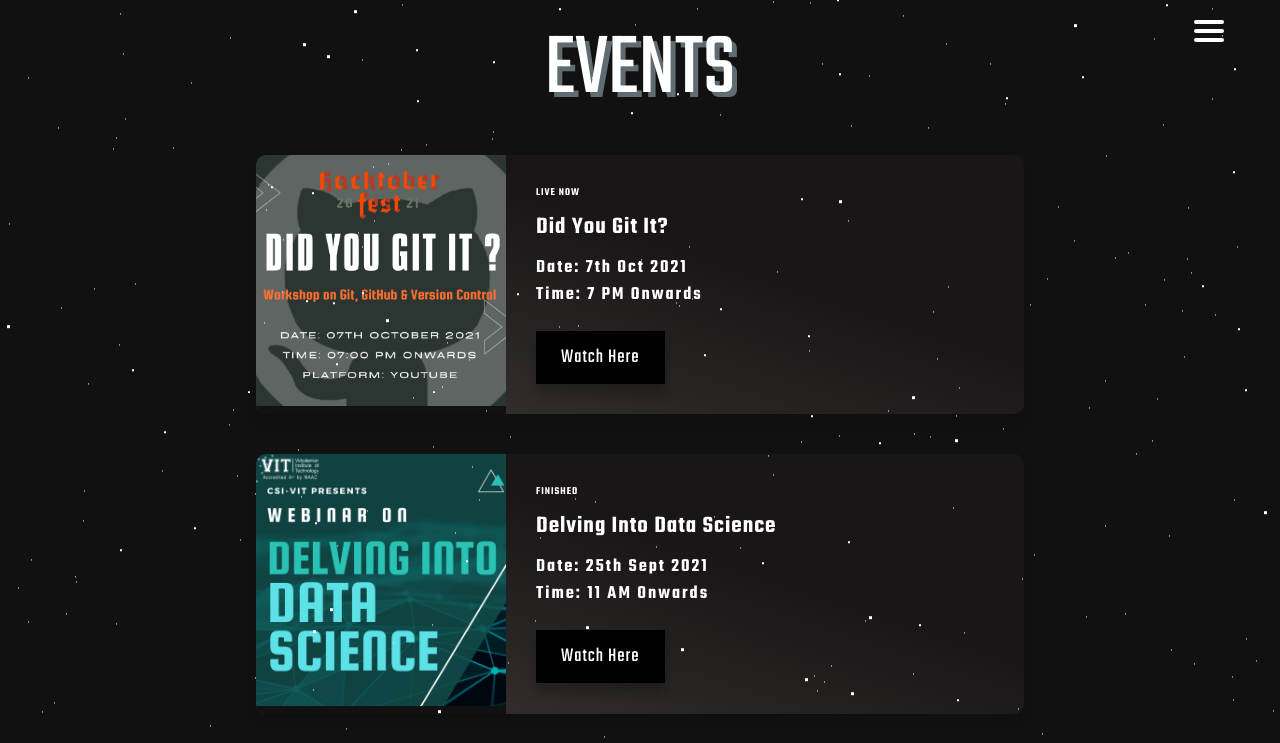
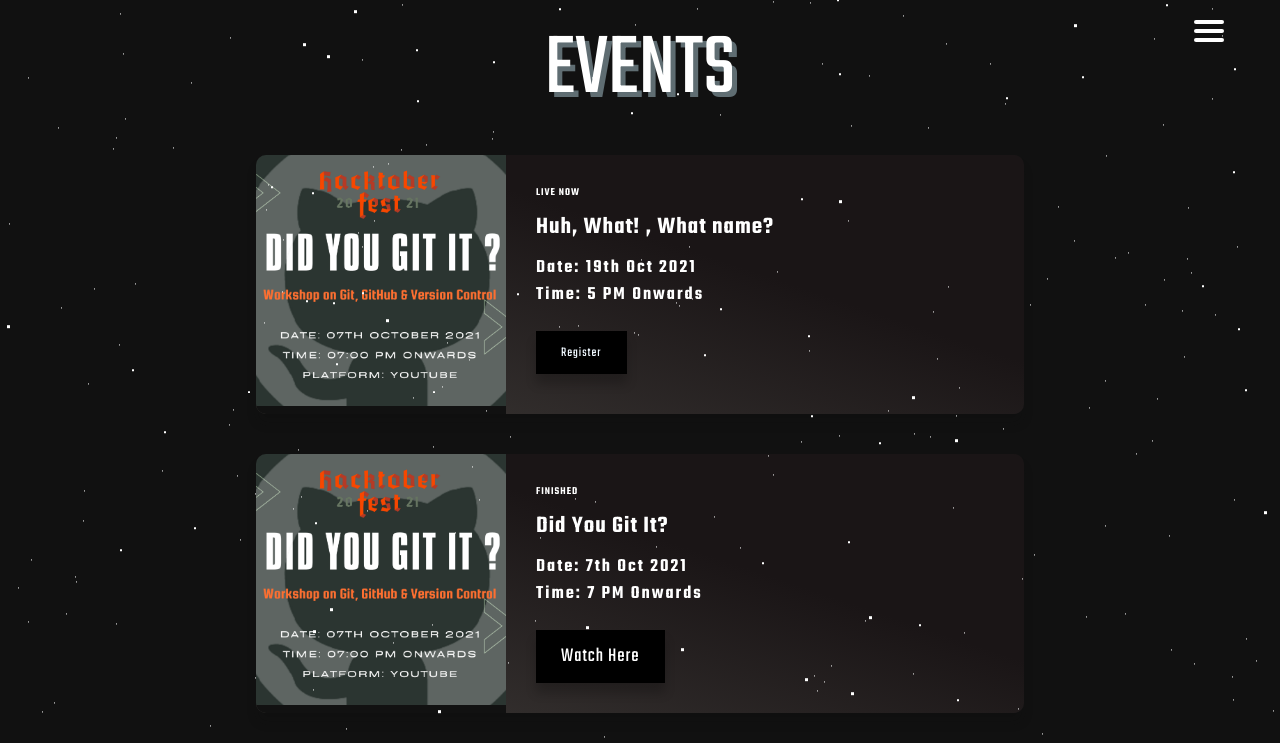
Before and after one commit to HerambLimaye/csi-vit.github.io, a plain HTML site: page events.html in a window 1280 px wide. Shown: the top 743 px of the page. Drawn offline with nearby package versions, Linux system fonts and the light colour scheme.

Commit message:
Update for 4th event

```diff
--- a/events.html
+++ b/events.html
@@ -34,7 +34,7 @@
     <h1 class="heading">EVENTS</h1>
     <div class="events">
 
-            <div class="courses-container">
+        <div class="courses-container">
             <div class="course">
                 <div class="course-preview">
                     <img src="hackofest.gif" alt="">
@@ -44,6 +44,28 @@
 
                     </div>
                     <h6 style="font-weight: bold;">Live Now</h6>
+                    <h2  class="4">Huh, What! , What name?</h2>
+                    <h3 class="4">Date: 19th Oct 2021</h3>
+                    <h3 class="4">Time: 5 PM Onwards</h3>
+                    <h3 class="4" style="display: none;">None</h3>
+                    <br>
+                    <!--<button class="btn" style="background-color: black; cursor:pointer; font-size:20px;">See Scores</button>-->
+                    <a href="https://forms.gle/vAXTRmTpJuY3cN2e8" target="_blank" style="color: aliceblue; text-decoration: none;"><button class="btn" style=" cursor:pointer; color: aliceblue;">Register</button></a>
+                </div>
+            </div>
+        </div>
+
+
+        <div class="courses-container">
+            <div class="course">
+                <div class="course-preview">
+                    <img src="hackofest.gif" alt="">
+                </div>
+                <div class="course-info">
+                    <div class="progress-container">
+
+                    </div>
+                    <h6 style="font-weight: bold;">Finished</h6>
                     <h2  class="3">Did You Git It?</h2>
                     <h3 class="3">Date: 7th Oct 2021</h3>
                     <h3 class="3">Time: 7 PM Onwards</h3>
```
